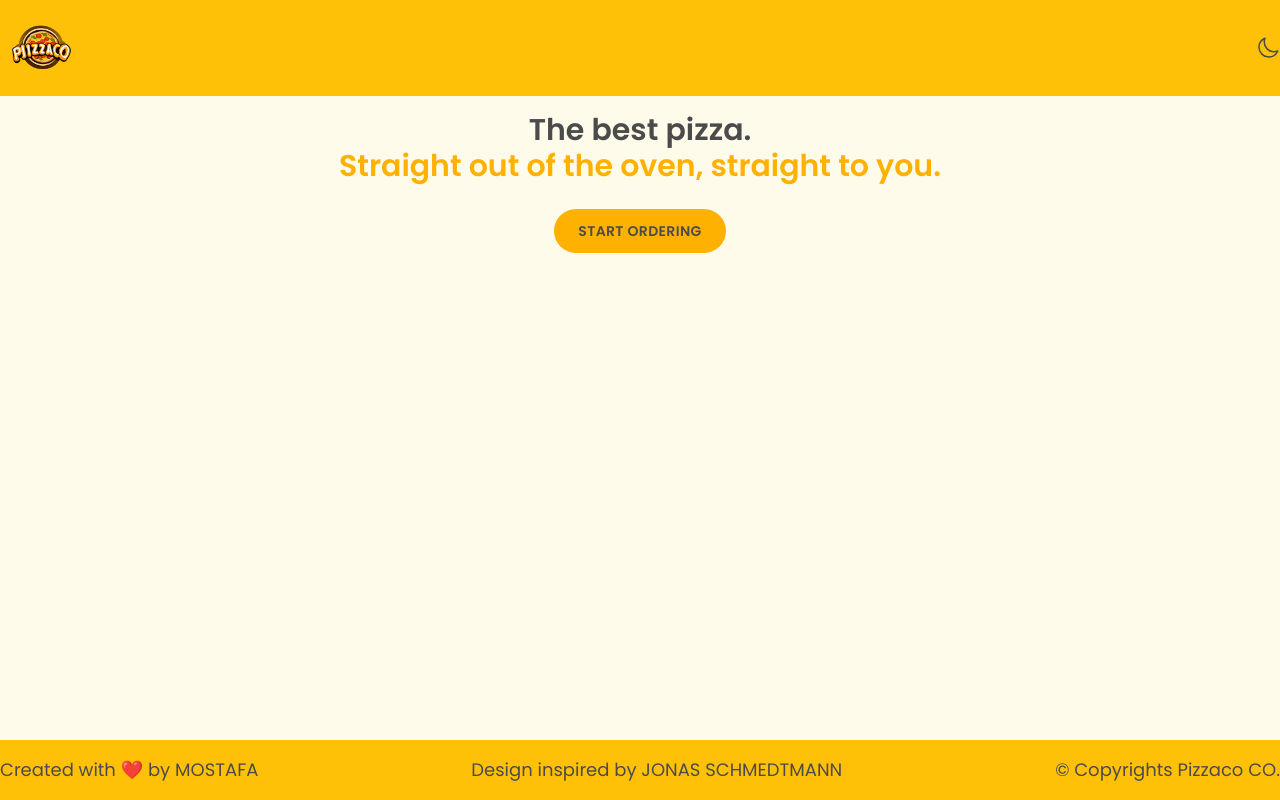
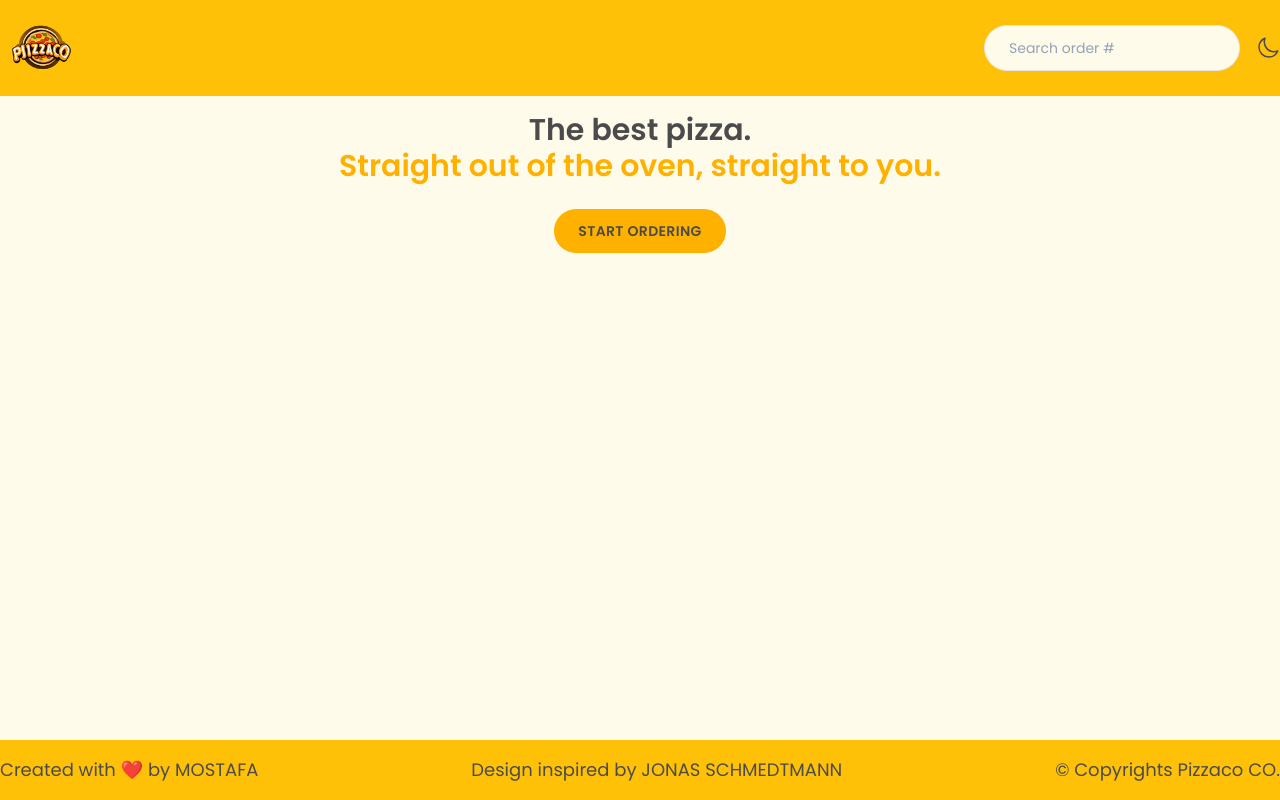
Before and after one commit to mostafa-elsayed19/Pizzaco, a React (Vite) app: page / in a window 1280 px wide. Built offline with nearby package versions, Linux system fonts and the light colour scheme.

Commit message:
Created Search order component and modified Header to show it

```diff
--- /dev/null
+++ b/src/features/order/SearchOrder.tsx
@@ -0,0 +1,13 @@
+import Input from "../../ui/Input";
+
+function SearchOrder() {
+  return (
+    <Input
+      type="search"
+      placeholder="Search order #"
+      className="w-28 bg-background-color placeholder:text-slate-400 focus:w-48 md:w-48 md:focus:w-64 lg:w-64 lg:focus:w-72"
+    />
+  );
+}
+
+export default SearchOrder;
--- a/src/ui/Header.tsx
+++ b/src/ui/Header.tsx
@@ -1,13 +1,17 @@
 import ThemeToggleButton from "./ThemeToggleButton";
 import Logo from "./Logo";
 import Container from "./Container";
+import SearchOrder from "../features/order/SearchOrder";
 
 function Header() {
   return (
     <header className="bg-main-color">
       <Container display="flex items-center justify-between">
         <Logo />
-        <ThemeToggleButton />
+        <div className="flex items-center gap-4">
+          <SearchOrder />
+          <ThemeToggleButton />
+        </div>
       </Container>
     </header>
   );
```
